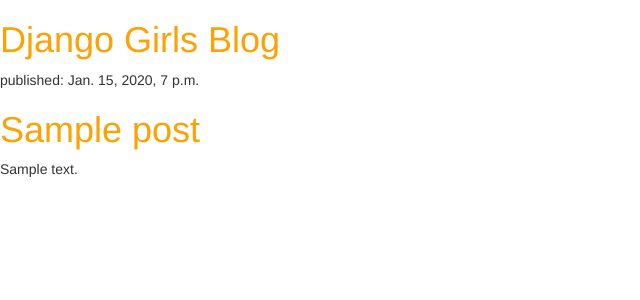
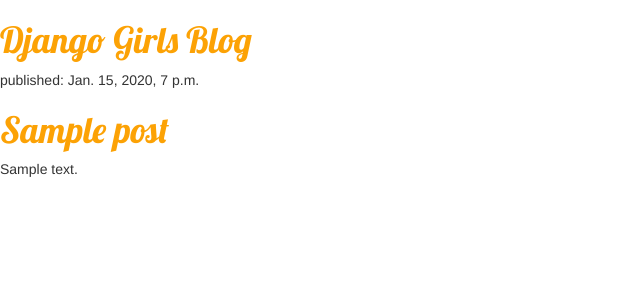
Before and after one commit to ankiwoong/django_girls_tutorial, a Django app: page / in a window 1280 px wide. Shown: the top 300 px of the page, without its empty margins (0-640 px from the left). Run offline with Django 3.2, Linux system fonts and the light colour scheme; tables that the repository leaves empty hold one stand-in row (values such as "Sample post"); some libraries are stand-ins or nearby versions.

Commit message:
CSS Second Application

```diff
--- a/blog/static/css/blog.css
+++ b/blog/static/css/blog.css
@@ -1,3 +1,4 @@
 h1 a {
   color: #fca205;
+  font-family: "Lobster";
 }
--- a/blog/templates/blog/post_list.html
+++ b/blog/templates/blog/post_list.html
@@ -6,6 +6,7 @@
     <link rel="stylesheet" href="//maxcdn.bootstrapcdn.com/bootstrap/3.2.0/css/bootstrap.min.css">
     <link rel="stylesheet" href="//maxcdn.bootstrapcdn.com/bootstrap/3.2.0/css/bootstrap-theme.min.css">
     <link rel="stylesheet" href="{% static 'css/blog.css' %}">
+    <link href="//fonts.googleapis.com/css?family=Lobster&subset=latin,latin-ext" rel="stylesheet" type="text/css">
 </head>
 
 <body>
```
